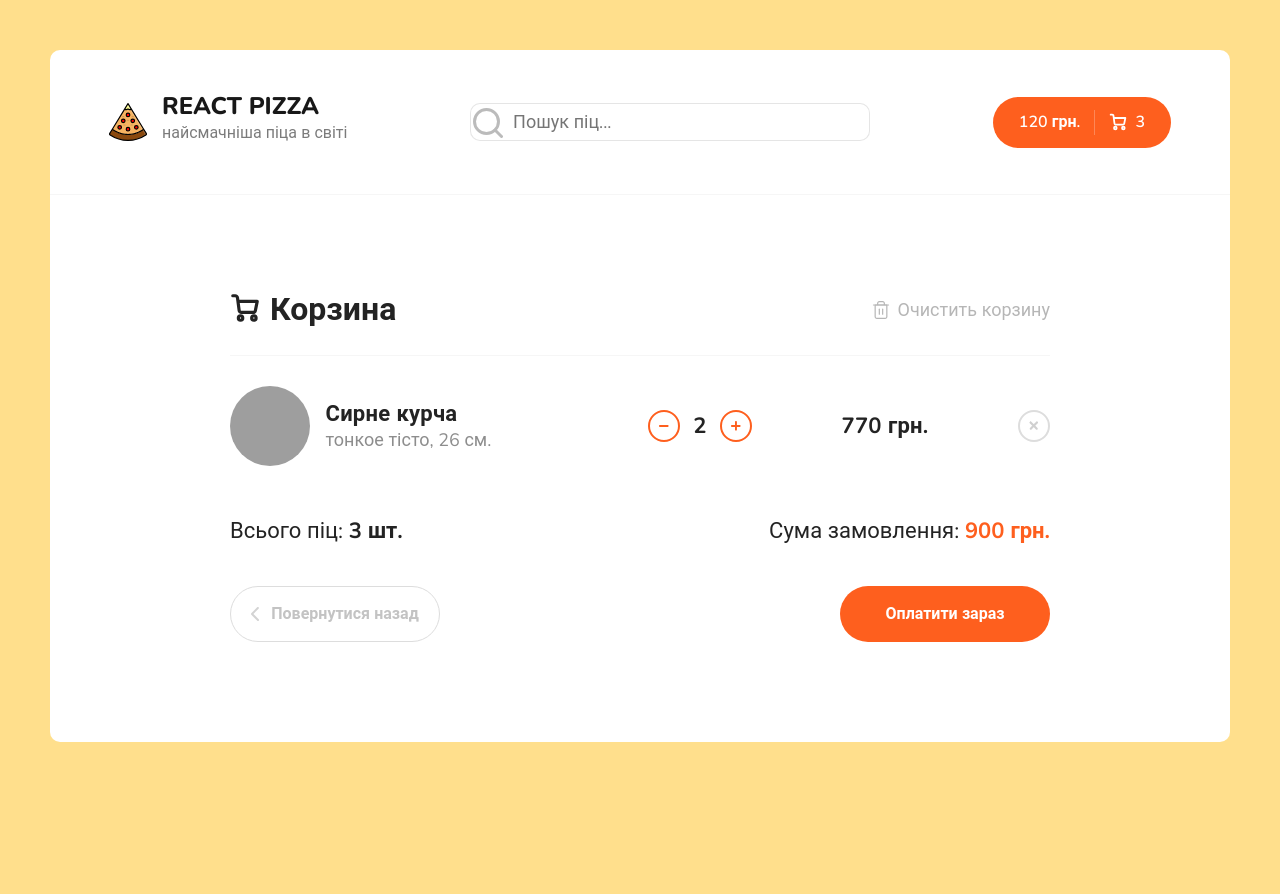
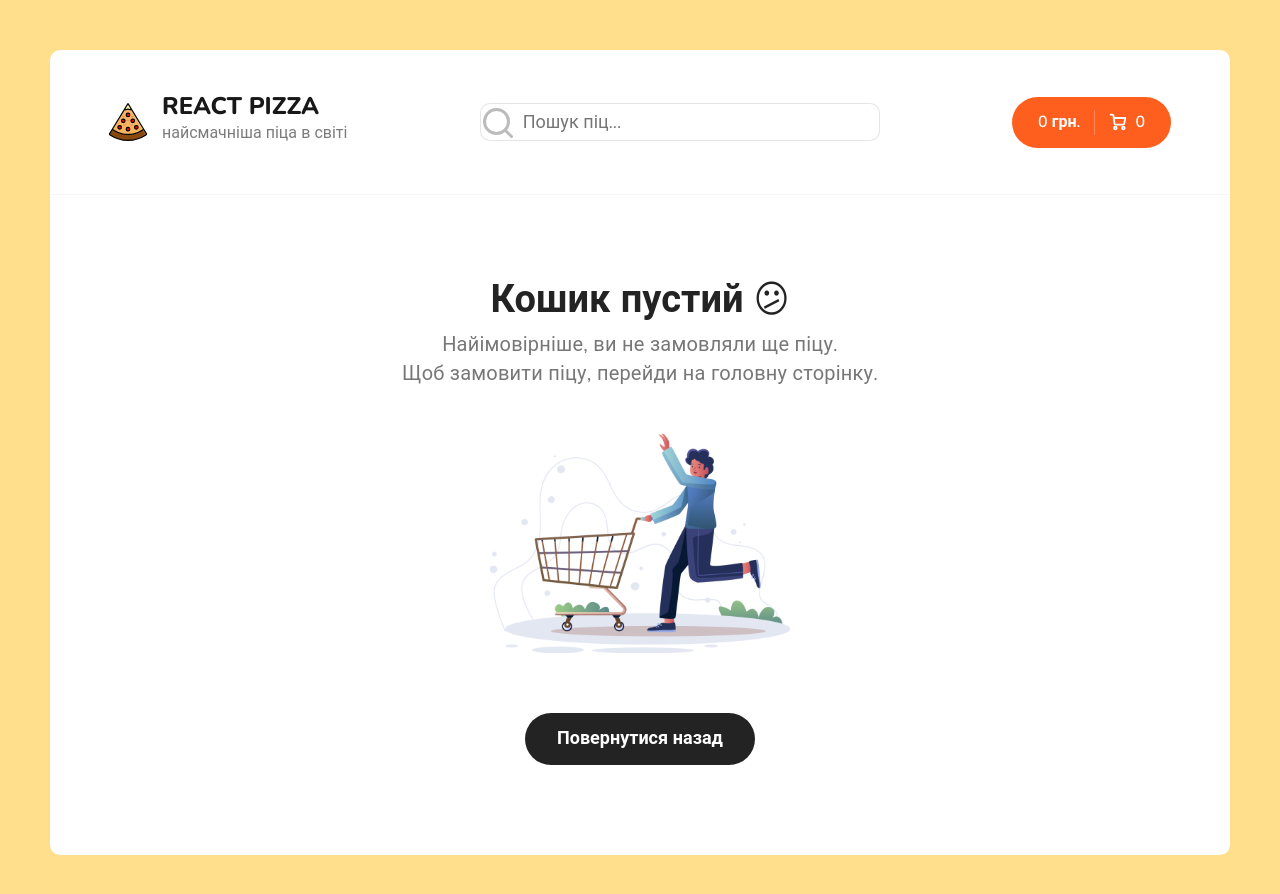
Before and after one commit to Margog-hub/react-pizza, a React (Vite) app: page /cart in a window 1280 px wide. Shown: the top 894 px of the page. Before the commit the page ends 800 px from the top, so only its background shows below. Built offline with nearby package versions, Linux system fonts and the light colour scheme; grey boxes are pictures that could not be loaded.

Commit message:
Створено redux-логіку для кошика

```diff
--- /dev/null
+++ b/src/components/CartEmply.jsx
@@ -0,0 +1,22 @@
+import { Link } from "react-router-dom"
+import cartNoProducts from '../assets/img/cartNoProducts.png'
+
+const CartEmply = () => {
+  return (
+    <>
+      <div className="cart cart--empty">
+        <h2>Кошик пустий  <span>😕</span></h2>
+        <p>
+          Найімовірніше, ви не замовляли ще піцу.<br />
+          Щоб замовити піцу, перейди на головну сторінку.
+        </p>
+        <img src={cartNoProducts} alt="Empty cart" />
+        <Link to="/" className="button button--black">
+          <span>Повернутися назад</span>
+        </Link>
+      </div>
+    </>
+  )
+}
+
+export default CartEmply
--- /dev/null
+++ b/src/components/CartItem.jsx
@@ -0,0 +1,61 @@
+import { useDispatch } from "react-redux"
+import { minusItem, plusItem, removeItem } from "../redux/slices/cartSlice"
+
+const CartItem = ({ id, title, type, price, size, count, imgUrl }) => {
+  const dispatch = useDispatch()
+
+  const onClickPlus = () => {
+    dispatch(plusItem(id))
+  }
+
+  const onClickMinus = () => {
+    dispatch(minusItem(id))
+  }
+
+  const onClickRemove = () => {
+    if (window.confirm('Ви впевнені що хочете видалити  цей товар?')) {
+      dispatch(removeItem(id))
+    }
+  }
+
+  return (
+    <div class="cart__item">
+      <div class="cart__item-img">
+        <img class="pizza-block__image" src={imgUrl} />
+      </div>
+      <div class="cart__item-info">
+        <h3>{title}</h3>
+        <p>{type}, {size} см.</p>
+      </div>
+      <div class="cart__item-count">
+        <div onClick={onClickMinus} class="button button--outline button--circle cart__item-count-minus">
+          <svg width="10" height="10" viewBox="0 0 10 10" fill="none" xmlns="http://www.w3.org/2000/svg">
+            <path d="M5.92001 3.84V5.76V8.64C5.92001 9.17016 5.49017 9.6 4.96001 9.6C4.42985 9.6 4.00001 9.17016 4.00001 8.64L4 5.76L4.00001 3.84V0.96C4.00001 0.42984 4.42985 0 4.96001 0C5.49017 0 5.92001 0.42984 5.92001 0.96V3.84Z" fill="#EB5A1E"></path>
+            <path d="M5.75998 5.92001L3.83998 5.92001L0.959977 5.92001C0.429817 5.92001 -2.29533e-05 5.49017 -2.29301e-05 4.96001C-2.2907e-05 4.42985 0.429817 4.00001 0.959977 4.00001L3.83998 4L5.75998 4.00001L8.63998 4.00001C9.17014 4.00001 9.59998 4.42985 9.59998 4.96001C9.59998 5.49017 9.17014 5.92001 8.63998 5.92001L5.75998 5.92001Z" fill="#EB5A1E"></path>
+          </svg>
+
+        </div>
+        <b>{count}</b>
+        <div onClick={onClickPlus} class="button button--outline button--circle cart__item-count-plus">
+          <svg width="10" height="10" viewBox="0 0 10 10" fill="none" xmlns="http://www.w3.org/2000/svg">
+            <path d="M5.92001 3.84V5.76V8.64C5.92001 9.17016 5.49017 9.6 4.96001 9.6C4.42985 9.6 4.00001 9.17016 4.00001 8.64L4 5.76L4.00001 3.84V0.96C4.00001 0.42984 4.42985 0 4.96001 0C5.49017 0 5.92001 0.42984 5.92001 0.96V3.84Z" fill="#EB5A1E"></path>
+            <path d="M5.75998 5.92001L3.83998 5.92001L0.959977 5.92001C0.429817 5.92001 -2.29533e-05 5.49017 -2.29301e-05 4.96001C-2.2907e-05 4.42985 0.429817 4.00001 0.959977 4.00001L3.83998 4L5.75998 4.00001L8.63998 4.00001C9.17014 4.00001 9.59998 4.42985 9.59998 4.96001C9.59998 5.49017 9.17014 5.92001 8.63998 5.92001L5.75998 5.92001Z" fill="#EB5A1E"></path>
+          </svg>
+        </div>
+      </div>
+      <div class="cart__item-price">
+        <b>{price * count} грн.</b>
+      </div>
+      <div class="cart__item-remove">
+        <div onClick={onClickRemove} class="button button--outline button--circle">
+          <svg width="10" height="10" viewBox="0 0 10 10" fill="none" xmlns="http://www.w3.org/2000/svg">
+            <path d="M5.92001 3.84V5.76V8.64C5.92001 9.17016 5.49017 9.6 4.96001 9.6C4.42985 9.6 4.00001 9.17016 4.00001 8.64L4 5.76L4.00001 3.84V0.96C4.00001 0.42984 4.42985 0 4.96001 0C5.49017 0 5.92001 0.42984 5.92001 0.96V3.84Z" fill="#EB5A1E"></path>
+            <path d="M5.75998 5.92001L3.83998 5.92001L0.959977 5.92001C0.429817 5.92001 -2.29533e-05 5.49017 -2.29301e-05 4.96001C-2.2907e-05 4.42985 0.429817 4.00001 0.959977 4.00001L3.83998 4L5.75998 4.00001L8.63998 4.00001C9.17014 4.00001 9.59998 4.42985 9.59998 4.96001C9.59998 5.49017 9.17014 5.92001 8.63998 5.92001L5.75998 5.92001Z" fill="#EB5A1E"></path>
+          </svg>
+        </div>
+      </div>
+    </div>
+  )
+}
+
+export default CartItem
--- a/src/components/Header.jsx
+++ b/src/components/Header.jsx
@@ -1,8 +1,12 @@
 import { Link } from 'react-router-dom'
 import PizzaLogo from '../assets/img/pizza-logo.svg'
 import Search from './Search'
+import { useSelector } from 'react-redux'
+
 
 const Header = () => {
+  const { items, totalPrice } = useSelector(state => state.cart)
+  const totalCount = items.reduce((sum, item) => sum + item.count , 0)
   return (
     <div className="header">
       <div className="container">
@@ -18,14 +22,14 @@ const Header = () => {
         <Search />
         <div className="header__cart">
           <Link to="/cart" className="button button--cart">
-              <span>120 грн.</span>
+            <span>{totalPrice} грн.</span>
             <div className="button__delimiter"></div>
             <svg width="18" height="18" viewBox="0 0 18 18" fill="none" xmlns="http://www.w3.org/2000/svg">
               <path d="M6.33333 16.3333C7.06971 16.3333 7.66667 15.7364 7.66667 15C7.66667 14.2636 7.06971 13.6667 6.33333 13.6667C5.59695 13.6667 5 14.2636 5 15C5 15.7364 5.59695 16.3333 6.33333 16.3333Z" stroke="white" strokeWidth="1.8" strokeLinecap="round" strokeLinejoin="round"></path>
               <path d="M14.3333 16.3333C15.0697 16.3333 15.6667 15.7364 15.6667 15C15.6667 14.2636 15.0697 13.6667 14.3333 13.6667C13.597 13.6667 13 14.2636 13 15C13 15.7364 13.597 16.3333 14.3333 16.3333Z" stroke="white" strokeWidth="1.8" strokeLinecap="round" strokeLinejoin="round"></path>
               <path d="M4.78002 4.99999H16.3334L15.2134 10.5933C15.1524 10.9003 14.9854 11.176 14.7417 11.3722C14.4979 11.5684 14.1929 11.6727 13.88 11.6667H6.83335C6.50781 11.6694 6.1925 11.553 5.94689 11.3393C5.70128 11.1256 5.54233 10.8295 5.50002 10.5067L4.48669 2.82666C4.44466 2.50615 4.28764 2.21182 4.04482 1.99844C3.80201 1.78505 3.48994 1.66715 3.16669 1.66666H1.66669" stroke="white" strokeWidth="1.8" strokeLinecap="round" strokeLinejoin="round"></path>
             </svg>
-              <span>3</span>
+            <span>{totalCount}</span>
           </Link>
         </div>
       </div>
--- a/src/pages/Cart.jsx
+++ b/src/pages/Cart.jsx
@@ -1,6 +1,25 @@
+import { useDispatch, useSelector } from "react-redux"
 import { Link } from "react-router-dom"
+import CartItem from "../components/CartItem"
+import { clearItems } from "../redux/slices/cartSlice"
+import CartEmply from "../components/cartEmply"
 
 const Cart = () => {
+  const dispatch =useDispatch()
+  const {items, totalPrice} = useSelector(state => state.cart)
+   const totalCount = items.reduce((sum, item) => sum + item.count, 0)
+   const  price = items.reduce((sum, item) => sum + item.count * item.price, 0)
+
+     const onClickClear = () => {
+      if(window.confirm('Очистити кошик?')){
+        dispatch( clearItems() )
+      }
+    }
+
+    if (!totalPrice) {
+      return <CartEmply />
+    }
+
   return (
     <div className="container container--cart">
       <div class="cart">
@@ -12,7 +31,7 @@ const Cart = () => {
             <path d="M4.78002 4.99999H16.3334L15.2134 10.5933C15.1524 10.9003 14.9854 11.176 14.7417 11.3722C14.4979 11.5684 14.1929 11.6727 13.88 11.6667H6.83335C6.50781 11.6694 6.1925 11.553 5.94689 11.3393C5.70128 11.1256 5.54233 10.8295 5.50002 10.5067L4.48669 2.82666C4.44466 2.50615 4.28764 2.21182 4.04482 1.99844C3.80201 1.78505 3.48994 1.66715 3.16669 1.66666H1.66669" stroke="white" strokeWidth="1.8" strokeLinecap="round" strokeLinejoin="round"></path>
           </svg>
             Корзина</h2>
-          <div class="cart__clear">
+          <div onClick ={onClickClear} class="cart__clear">
             <svg width="20" height="20" viewBox="0 0 20 20" fill="none" xmlns="http://www.w3.org/2000/svg">
               <path d="M2.5 5H4.16667H17.5" stroke="#B6B6B6" strokeWidth="1.2" strokeLinecap="round" strokeLinejoin="round"></path>
               <path d="M6.66663 5.00001V3.33334C6.66663 2.89131 6.84222 2.46739 7.15478 2.15483C7.46734 1.84227 7.89127 1.66667 8.33329 1.66667H11.6666C12.1087 1.66667 12.5326 1.84227 12.8451 2.15483C13.1577 2.46739 13.3333 2.89131 13.3333 3.33334V5.00001M15.8333 5.00001V16.6667C15.8333 17.1087 15.6577 17.5326 15.3451 17.8452C15.0326 18.1577 14.6087 18.3333 14.1666 18.3333H5.83329C5.39127 18.3333 4.96734 18.1577 4.65478 17.8452C4.34222 17.5326 4.16663 17.1087 4.16663 16.6667V5.00001H15.8333Z" stroke="#B6B6B6" strokeWidth="1.2" strokeLinecap="round" strokeLinejoin="round"></path>
@@ -24,47 +43,16 @@ const Cart = () => {
           </div>
         </div>
         <div class="content__items">
-          <div class="cart__item">
-            <div class="cart__item-img">
-              <img class="pizza-block__image" src="https://images.unsplash.com/photo-1574071318508-1cdbab80d002?w=500" alt="Pizza" />
-            </div>
-            <div class="cart__item-info">
-              <h3>Сирне курча</h3>
-              <p>тонкое тісто, 26 см.</p>
-            </div>
-            <div class="cart__item-count">
-              <div class="button button--outline button--circle cart__item-count-minus">
-                <svg width="10" height="10" viewBox="0 0 10 10" fill="none" xmlns="http://www.w3.org/2000/svg">
-                  <path d="M5.92001 3.84V5.76V8.64C5.92001 9.17016 5.49017 9.6 4.96001 9.6C4.42985 9.6 4.00001 9.17016 4.00001 8.64L4 5.76L4.00001 3.84V0.96C4.00001 0.42984 4.42985 0 4.96001 0C5.49017 0 5.92001 0.42984 5.92001 0.96V3.84Z" fill="#EB5A1E"></path>
-                  <path d="M5.75998 5.92001L3.83998 5.92001L0.959977 5.92001C0.429817 5.92001 -2.29533e-05 5.49017 -2.29301e-05 4.96001C-2.2907e-05 4.42985 0.429817 4.00001 0.959977 4.00001L3.83998 4L5.75998 4.00001L8.63998 4.00001C9.17014 4.00001 9.59998 4.42985 9.59998 4.96001C9.59998 5.49017 9.17014 5.92001 8.63998 5.92001L5.75998 5.92001Z" fill="#EB5A1E"></path>
-                </svg>
-
-              </div>
-              <b>2</b>
-              <div class="button button--outline button--circle cart__item-count-plus">
-                <svg width="10" height="10" viewBox="0 0 10 10" fill="none" xmlns="http://www.w3.org/2000/svg">
-                  <path d="M5.92001 3.84V5.76V8.64C5.92001 9.17016 5.49017 9.6 4.96001 9.6C4.42985 9.6 4.00001 9.17016 4.00001 8.64L4 5.76L4.00001 3.84V0.96C4.00001 0.42984 4.42985 0 4.96001 0C5.49017 0 5.92001 0.42984 5.92001 0.96V3.84Z" fill="#EB5A1E"></path>
-                  <path d="M5.75998 5.92001L3.83998 5.92001L0.959977 5.92001C0.429817 5.92001 -2.29533e-05 5.49017 -2.29301e-05 4.96001C-2.2907e-05 4.42985 0.429817 4.00001 0.959977 4.00001L3.83998 4L5.75998 4.00001L8.63998 4.00001C9.17014 4.00001 9.59998 4.42985 9.59998 4.96001C9.59998 5.49017 9.17014 5.92001 8.63998 5.92001L5.75998 5.92001Z" fill="#EB5A1E"></path>
-                </svg>
-              </div>
-            </div>
-            <div class="cart__item-price">
-              <b>770 грн.</b>
-            </div>
-            <div class="cart__item-remove">
-              <div class="button button--outline button--circle">
-                <svg width="10" height="10" viewBox="0 0 10 10" fill="none" xmlns="http://www.w3.org/2000/svg">
-                  <path d="M5.92001 3.84V5.76V8.64C5.92001 9.17016 5.49017 9.6 4.96001 9.6C4.42985 9.6 4.00001 9.17016 4.00001 8.64L4 5.76L4.00001 3.84V0.96C4.00001 0.42984 4.42985 0 4.96001 0C5.49017 0 5.92001 0.42984 5.92001 0.96V3.84Z" fill="#EB5A1E"></path>
-                  <path d="M5.75998 5.92001L3.83998 5.92001L0.959977 5.92001C0.429817 5.92001 -2.29533e-05 5.49017 -2.29301e-05 4.96001C-2.2907e-05 4.42985 0.429817 4.00001 0.959977 4.00001L3.83998 4L5.75998 4.00001L8.63998 4.00001C9.17014 4.00001 9.59998 4.42985 9.59998 4.96001C9.59998 5.49017 9.17014 5.92001 8.63998 5.92001L5.75998 5.92001Z" fill="#EB5A1E"></path>
-                </svg>
-              </div>
-            </div>
-          </div>
+          {
+          items.map(item => (
+          <CartItem key = {item.id} {...item}/>
+        ))
+          }
         </div>
         <div class="cart__bottom">
           <div class="cart__bottom-details">
-            <span> Всього піц: <b>3 шт.</b> </span>
-            <span> Сума замовлення: <b>900 грн.</b> </span>
+            <span> Всього піц: <b>{totalCount} шт.</b> </span>
+            <span> Сума замовлення: <b>{price} грн.</b> </span>
           </div>
           <div class="cart__bottom-buttons">
             <Link to="/" class="button button--outline button--add go-back-btn">
--- /dev/null
+++ b/src/redux/slices/cartSlice.js
@@ -0,0 +1,63 @@
+import { createSlice } from "@reduxjs/toolkit";
+
+const initialState = {
+  items: [],
+  totalPrice: 0,
+};
+
+export const cartSlice = createSlice({
+  name: "cart",
+  initialState,
+  reducers: {
+    addItem: (state, action) => {
+      const findItem = state.items.find(
+        (item) => item.id === action.payload.id,
+      );
+      if (findItem) {
+        findItem.count++;
+      } else {
+        state.items.push({
+          ...action.payload,
+          count: 1,
+        });
+      }
+      state.totalPrice = state.items.reduce((sum, item) => {
+        return sum + item.price * item.count;
+      }, 0);
+    },
+
+    plusItem: (state, action) => {
+      const findItem = state.items.find((item) => item.id === action.payload);
+      if (findItem) {
+        findItem.count++;
+      }
+    },
+
+    minusItem: (state, action) => {
+      const findItem = state.items.find((item) => item.id === action.payload);
+      if (findItem) {
+        if (findItem.count > 1) {
+          findItem.count--;
+        } else {
+          state.items = state.items.filter(
+            (item) => item.id !== action.payload,
+          );
+        }
+      }
+    },
+
+    removeItem: (state, action) => {
+      state.items = state.items.filter((items) => items.id !== action.payload);
+    },
+
+    clearItems: (state) => {
+      state.items = [];
+      state.totalPrice = 0;
+    },
+  },
+});
+
+export const { addItem, removeItem, clearItems, plusItem, minusItem } =
+  cartSlice.actions;
+
+export default cartSlice.reducer;
--- a/src/redux/store.jsx
+++ b/src/redux/store.jsx
@@ -1,8 +1,10 @@
 import { configureStore } from '@reduxjs/toolkit'
 import filterSlice from './slices/filterSlice'
+import cartSlice from './slices/cartSlice'
 
 export const store = configureStore({
   reducer: {
-    filter: filterSlice
+    filter: filterSlice,
+    cart : cartSlice
   },
 })
--- a/src/scss/app.scss
+++ b/src/scss/app.scss
@@ -333,17 +333,18 @@ body {
   }
 
   &--empty {
-    margin: 0 auto;
-    width: 560px;
+    margin: 80px auto;
+    width: 620px;
     text-align: center;
 
     h2 {
-      font-size: 32px;
-      margin-bottom: 10px;
+      font-size: 38px;
+      font-weight: 700;
+      margin-bottom: 15px;
     }
 
     p {
-      font-size: 18px;
+      font-size: 20px;
       line-height: 145.4%;
       letter-spacing: 0.01em;
       color: #777777;
```
Also changed, not shown: src/components/PizzaBlock/index.jsx (+22 -5 lines), src/components/Sort.jsx (+18 -2 lines), src/assets/img/cartNoProducts.png (added). Lines whose indentation alone changed are shown as unchanged.
